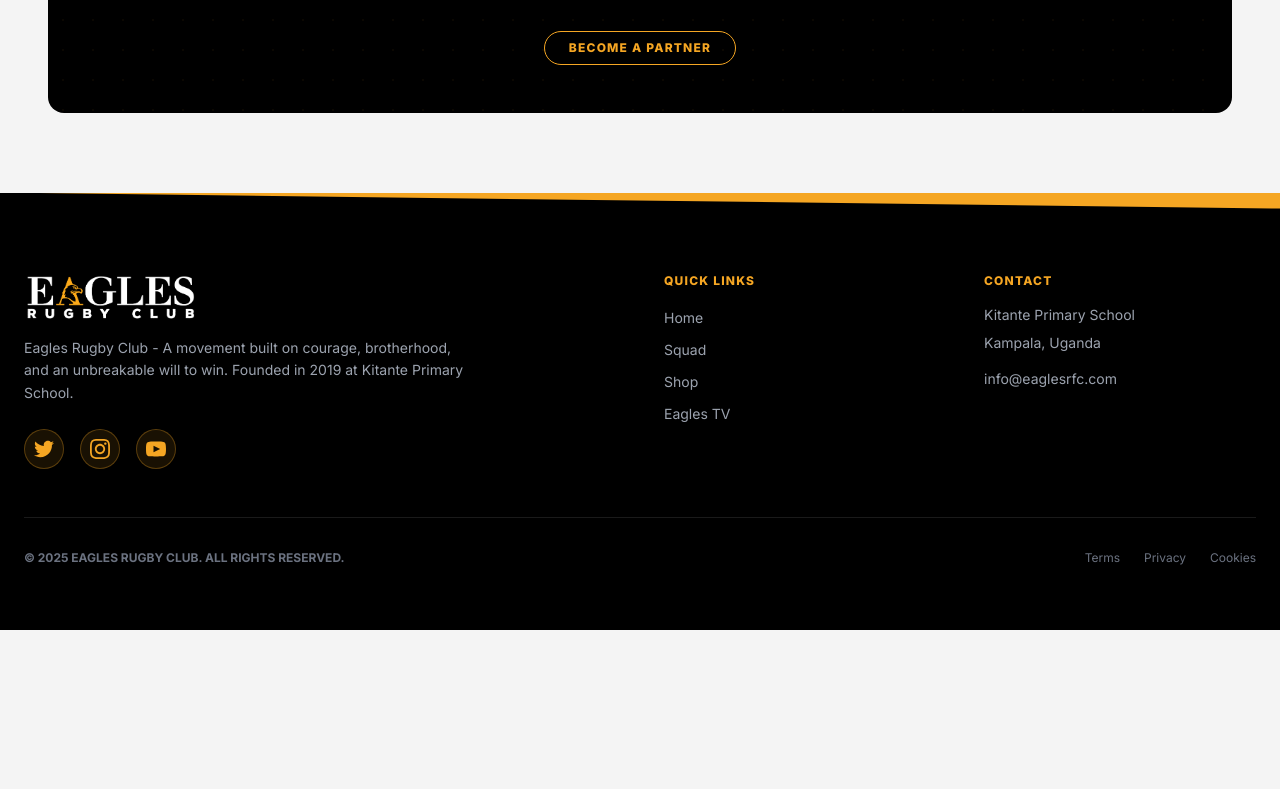
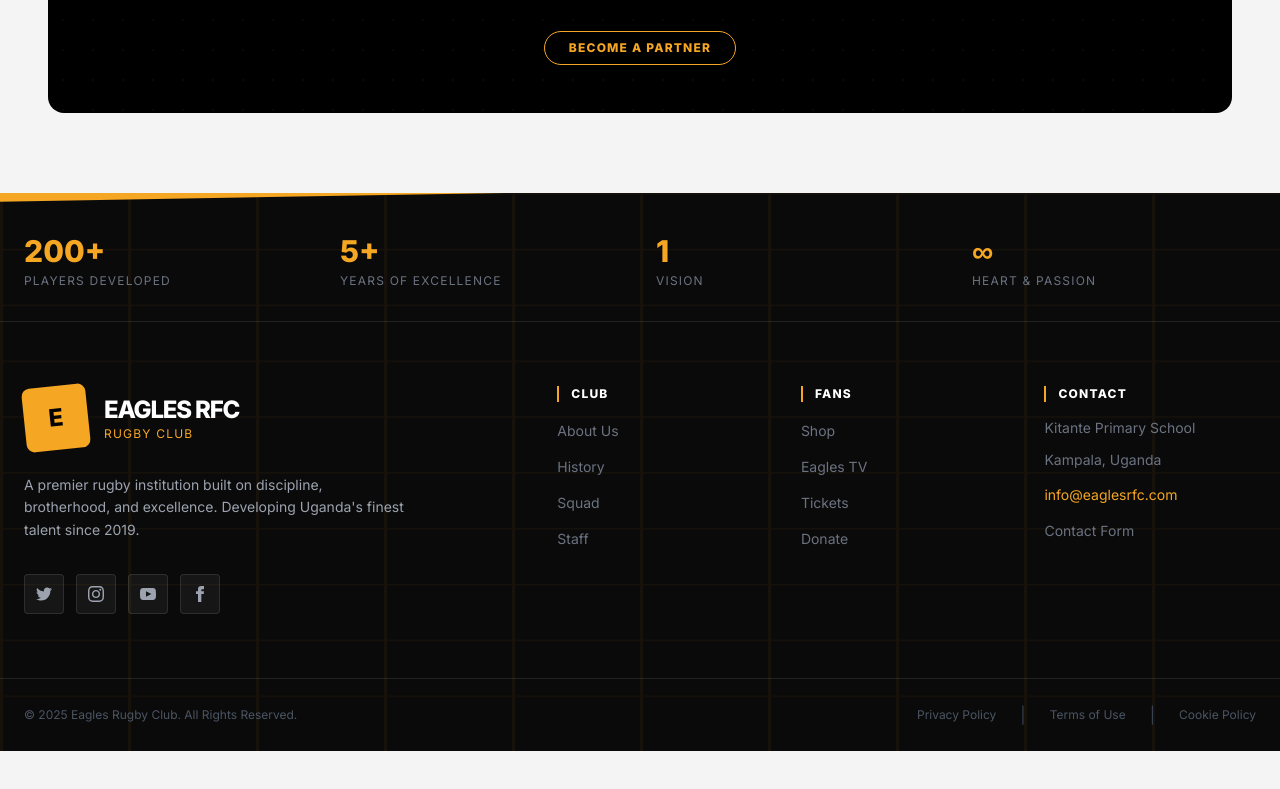
Before and after one commit to viber101/eaglesrfc3, a React (Vite) app: page / in a window 1280 px wide. Shown: the part 3800-4589 px from the top of the page. Before the commit the page ends 4510 px from the top, so only its background shows below. Built offline with nearby package versions, Linux system fonts and the light colour scheme.

Commit message:
feat: redesign footer with elegant sports/corporate look

```diff
--- a/App.tsx
+++ b/App.tsx
@@ -563,64 +563,134 @@ const App: React.FC = () => {
         )}
       </main>
 
-      {/* Creative Footer - Full Width */}
-      <footer className="bg-black text-white mt-20 w-full">
-          {/* Top Wave */}
-          <div className="h-4 bg-[#F5A623]" style={{
-            clipPath: 'polygon(0 0, 100% 0, 100% 100%, 0 0%)'
-          }}></div>
+      {/* Premium Sports Footer - Full Width */}
+      <footer className="bg-[#0a0a0a] text-white mt-20 w-full relative overflow-hidden">
+        {/* Dynamic Sports Background Pattern */}
+        <div className="absolute inset-0 opacity-5">
+          <svg className="w-full h-full" viewBox="0 0 100 100" preserveAspectRatio="none">
+            <pattern id="grid" width="10" height="10" patternUnits="userSpaceOnUse">
+              <path d="M 10 0 L 0 0 0 10" fill="none" stroke="#F5A623" strokeWidth="0.5"/>
+            </pattern>
+            <rect width="100" height="100" fill="url(#grid)"/>
+          </svg>
+        </div>
 
-          <div className="max-w-7xl mx-auto px-6 py-16">
+        {/* Angled Gold Accent Bar - Sports Energy */}
+        <div className="relative h-2 bg-[#F5A623] transform -skew-y-1 origin-top-left scale-110"></div>
+
         {/* Main Footer Content */}
-            <div className="grid grid-cols-1 md:grid-cols-4 gap-12 mb-12">
-              {/* Brand Column */}
-              <div className="md:col-span-2">
-                <img src="/KINTANTE FUN DAY FLYER.png" alt="Eagles RFC" className="h-12 w-auto object-contain mb-4" />
-                <p className="text-gray-400 text-sm leading-relaxed max-w-md">
-                  Eagles Rugby Club - A movement built on courage, brotherhood, and an unbreakable will to win. Founded in 2019 at Kitante Primary School.
-                </p>
-                <div className="flex space-x-4 mt-6">
-                  <a href="#" className="w-10 h-10 bg-[#F5A623]/10 border border-[#F5A623]/30 rounded-full flex items-center justify-center text-[#F5A623] hover:bg-[#F5A623] hover:text-black transition-all">
-                    <svg className="w-5 h-5" fill="currentColor" viewBox="0 0 24 24"><path d="M24 4.557c-.883.392-1.832.656-2.828.775 1.017-.609 1.798-1.574 2.165-2.724-.951.564-2.005.974-3.127 1.195-.897-.957-2.178-1.555-3.594-1.555-3.179 0-5.515 2.966-4.797 6.045-4.091-.205-7.719-2.165-10.148-5.144-1.29 2.213-.669 5.108 1.523 6.574-.806-.026-1.566-.247-2.229-.616-.054 2.281 1.581 4.415 3.949 4.89-.693.188-1.452.232-2.224.084.626 1.956 2.444 3.379 4.6 3.419-2.07 1.623-4.678 2.348-7.29 2.04 2.179 1.397 4.768 2.212 7.548 2.212 9.142 0 14.307-7.721 13.995-14.646.962-.695 1.797-1.562 2.457-2.549z"/></svg>
-                  </a>
-                  <a href="#" className="w-10 h-10 bg-[#F5A623]/10 border border-[#F5A623]/30 rounded-full flex items-center justify-center text-[#F5A623] hover:bg-[#F5A623] hover:text-black transition-all">
-                    <svg className="w-5 h-5" fill="currentColor" viewBox="0 0 24 24"><path d="M12 2.163c3.204 0 3.584.012 4.85.07 3.252.148 4.771 1.691 4.919 4.919.058 1.265.069 1.645.069 4.849 0 3.205-.012 3.584-.069 4.849-.149 3.225-1.664 4.771-4.919 4.919-1.266.058-1.644.07-4.85.07-3.204 0-3.584-.012-4.849-.07-3.26-.149-4.771-1.699-4.919-4.92-.058-1.265-.07-1.644-.07-4.849 0-3.204.013-3.583.07-4.849.149-3.227 1.664-4.771 4.919-4.919 1.266-.057 1.645-.069 4.849-.069zm0-2.163c-3.259 0-3.667.014-4.947.072-4.358.2-6.78 2.618-6.98 6.98-.059 1.281-.073 1.689-.073 4.948 0 3.259.014 3.668.072 4.948.2 4.358 2.618 6.78 6.98 6.98 1.281.058 1.689.072 4.948.072 3.259 0 3.668-.014 4.948-.072 4.354-.2 6.782-2.618 6.979-6.98.059-1.28.073-1.689.073-4.948 0-3.259-.014-3.667-.072-4.947-.196-4.354-2.617-6.78-6.979-6.98-1.281-.059-1.69-.073-4.949-.073zm0 5.838c-3.403 0-6.162 2.759-6.162 6.162s2.759 6.163 6.162 6.163 6.162-2.759 6.162-6.163c0-3.403-2.759-6.162-6.162-6.162zm0 10.162c-2.209 0-4-1.79-4-4 0-2.209 1.791-4 4-4s4 1.791 4 4c0 2.21-1.791 4-4 4zm6.406-11.845c-.796 0-1.441.645-1.441 1.44s.645 1.44 1.441 1.44c.795 0 1.439-.645 1.439-1.44s-.644-1.44-1.439-1.44z"/></svg>
-                  </a>
-                  <a href="#" className="w-10 h-10 bg-[#F5A623]/10 border border-[#F5A623]/30 rounded-full flex items-center justify-center text-[#F5A623] hover:bg-[#F5A623] hover:text-black transition-all">
-                    <svg className="w-5 h-5" fill="currentColor" viewBox="0 0 24 24"><path d="M19.615 3.184c-3.604-.246-11.631-.245-15.23 0-3.897.266-4.356 2.62-4.385 8.816.029 6.185.484 8.549 4.385 8.816 3.6.245 11.626.246 15.23 0 3.897-.266 4.356-2.62 4.385-8.816-.029-6.185-.484-8.549-4.385-8.816zm-10.615 12.816v-8l8 3.993-8 4.007z"/></svg>
-                  </a>
+        <div className="relative z-10">
+          {/* Top Stats Bar - Corporate Sports Data */}
+          <div className="border-b border-white/10">
+            <div className="max-w-7xl mx-auto px-6 py-8">
+              <div className="grid grid-cols-2 md:grid-cols-4 gap-8">
+                <div className="text-center md:text-left">
+                  <span className="text-[#F5A623] text-3xl font-black">200+</span>
+                  <p className="text-gray-500 text-xs uppercase tracking-widest mt-1">Players Developed</p>
+                </div>
+                <div className="text-center md:text-left">
+                  <span className="text-[#F5A623] text-3xl font-black">5+</span>
+                  <p className="text-gray-500 text-xs uppercase tracking-widest mt-1">Years of Excellence</p>
+                </div>
+                <div className="text-center md:text-left">
+                  <span className="text-[#F5A623] text-3xl font-black">1</span>
+                  <p className="text-gray-500 text-xs uppercase tracking-widest mt-1">Vision</p>
+                </div>
+                <div className="text-center md:text-left">
+                  <span className="text-[#F5A623] text-3xl font-black">∞</span>
+                  <p className="text-gray-500 text-xs uppercase tracking-widest mt-1">Heart & Passion</p>
+                </div>
+              </div>
             </div>
           </div>
 
-              {/* Quick Links */}
+          {/* Main Footer Grid */}
+          <div className="max-w-7xl mx-auto px-6 py-16">
+            <div className="grid grid-cols-1 lg:grid-cols-12 gap-12">
+
+              {/* Brand Column - Larger */}
+              <div className="lg:col-span-5">
+                <div className="flex items-center space-x-4 mb-6">
+                  <div className="w-16 h-16 bg-[#F5A623] rounded-lg flex items-center justify-center transform -rotate-6">
+                    <span className="text-black text-2xl font-black">E</span>
+                  </div>
                   <div>
-                <h3 className="text-[#F5A623] text-xs font-black uppercase tracking-widest mb-4">Quick Links</h3>
-                <ul className="space-y-2">
-                  <li><a href="#" onClick={() => setCurrentPage('home')} className="text-gray-400 text-sm hover:text-[#F5A623] transition-colors">Home</a></li>
-                  <li><a href="#" onClick={() => setCurrentPage('squad')} className="text-gray-400 text-sm hover:text-[#F5A623] transition-colors">Squad</a></li>
-                  <li><a href="#" onClick={() => setCurrentPage('shop')} className="text-gray-400 text-sm hover:text-[#F5A623] transition-colors">Shop</a></li>
-                  <li><a href="#" onClick={() => setCurrentPage('tv')} className="text-gray-400 text-sm hover:text-[#F5A623] transition-colors">Eagles TV</a></li>
+                    <h3 className="text-2xl font-black uppercase tracking-tighter">Eagles RFC</h3>
+                    <p className="text-[#F5A623] text-xs uppercase tracking-widest">Rugby Club</p>
+                  </div>
+                </div>
+                <p className="text-gray-400 text-sm leading-relaxed max-w-sm mb-8">
+                  A premier rugby institution built on discipline, brotherhood, and excellence. Developing Uganda's finest talent since 2019.
+                </p>
+
+                {/* Social Icons - Corporate Style */}
+                <div className="flex space-x-3">
+                  {['twitter', 'instagram', 'youtube', 'facebook'].map((social) => (
+                    <a key={social} href="#" className="w-10 h-10 bg-white/5 border border-white/10 rounded flex items-center justify-center text-gray-400 hover:bg-[#F5A623] hover:text-black hover:border-[#F5A623] transition-all duration-300">
+                      <svg className="w-4 h-4" fill="currentColor" viewBox="0 0 24 24">
+                        {social === 'twitter' && <path d="M24 4.557c-.883.392-1.832.656-2.828.775 1.017-.609 1.798-1.574 2.165-2.724-.951.564-2.005.974-3.127 1.195-.897-.957-2.178-1.555-3.594-1.555-3.179 0-5.515 2.966-4.797 6.045-4.091-.205-7.719-2.165-10.148-5.144-1.29 2.213-.669 5.108 1.523 6.574-.806-.026-1.566-.247-2.229-.616-.054 2.281 1.581 4.415 3.949 4.89-.693.188-1.452.232-2.224.084.626 1.956 2.444 3.379 4.6 3.419-2.07 1.623-4.678 2.348-7.29 2.04 2.179 1.397 4.768 2.212 7.548 2.212 9.142 0 14.307-7.721 13.995-14.646.962-.695 1.797-1.562 2.457-2.549z"/>}
+                        {social === 'instagram' && <path d="M12 2.163c3.204 0 3.584.012 4.85.07 3.252.148 4.771 1.691 4.919 4.919.058 1.265.069 1.645.069 4.849 0 3.205-.012 3.584-.069 4.849-.149 3.225-1.664 4.771-4.919 4.919-1.266.058-1.644.07-4.85.07-3.204 0-3.584-.012-4.849-.07-3.26-.149-4.771-1.699-4.919-4.92-.058-1.265-.07-1.644-.07-4.849 0-3.204.013-3.583.07-4.849.149-3.227 1.664-4.771 4.919-4.919 1.266-.057 1.645-.069 4.849-.069zm0-2.163c-3.259 0-3.667.014-4.947.072-4.358.2-6.78 2.618-6.98 6.98-.059 1.281-.073 1.689-.073 4.948 0 3.259.014 3.668.072 4.948.2 4.358 2.618 6.78 6.98 6.98 1.281.058 1.689.072 4.948.072 3.259 0 3.668-.014 4.948-.072 4.354-.2 6.782-2.618 6.979-6.98.059-1.28.073-1.689.073-4.948 0-3.259-.014-3.667-.072-4.947-.196-4.354-2.617-6.78-6.979-6.98-1.281-.059-1.69-.073-4.949-.073zm0 5.838c-3.403 0-6.162 2.759-6.162 6.162s2.759 6.163 6.162 6.163 6.162-2.759 6.162-6.163c0-3.403-2.759-6.162-6.162-6.162zm0 10.162c-2.209 0-4-1.79-4-4 0-2.209 1.791-4 4-4s4 1.791 4 4c0 2.21-1.791 4-4 4zm6.406-11.845c-.796 0-1.441.645-1.441 1.44s.645 1.44 1.441 1.44c.795 0 1.439-.645 1.439-1.44s-.644-1.44-1.439-1.44z"/>}
+                        {social === 'youtube' && <path d="M19.615 3.184c-3.604-.246-11.631-.245-15.23 0-3.897.266-4.356 2.62-4.385 8.816.029 6.185.484 8.549 4.385 8.816 3.6.245 11.626.246 15.23 0 3.897-.266 4.356-2.62 4.385-8.816-.029-6.185-.484-8.549-4.385-8.816zm-10.615 12.816v-8l8 3.993-8 4.007z"/>}
+                        {social === 'facebook' && <path d="M9 8h-3v4h3v12h5v-12h3.642l.358-4h-4v-1.667c0-.955.192-1.333 1.115-1.333h2.885v-5h-3.808c-3.596 0-5.192 1.583-5.192 4.615v3.385z"/>}
+                      </svg>
+                    </a>
+                  ))}
+                </div>
+              </div>
+
+              {/* Navigation Columns */}
+              <div className="lg:col-span-7">
+                <div className="grid grid-cols-2 md:grid-cols-3 gap-8">
+                  {/* Club */}
+                  <div>
+                    <h4 className="text-white text-xs font-black uppercase tracking-widest mb-4 border-l-2 border-[#F5A623] pl-3">Club</h4>
+                    <ul className="space-y-3">
+                      <li><a href="#" onClick={() => setCurrentPage('about')} className="text-gray-500 text-sm hover:text-[#F5A623] transition-colors">About Us</a></li>
+                      <li><a href="#" onClick={() => setCurrentPage('history')} className="text-gray-500 text-sm hover:text-[#F5A623] transition-colors">History</a></li>
+                      <li><a href="#" onClick={() => setCurrentPage('squad')} className="text-gray-500 text-sm hover:text-[#F5A623] transition-colors">Squad</a></li>
+                      <li><a href="#" className="text-gray-500 text-sm hover:text-[#F5A623] transition-colors">Staff</a></li>
+                    </ul>
+                  </div>
+
+                  {/* Fans */}
+                  <div>
+                    <h4 className="text-white text-xs font-black uppercase tracking-widest mb-4 border-l-2 border-[#F5A623] pl-3">Fans</h4>
+                    <ul className="space-y-3">
+                      <li><a href="#" onClick={() => setCurrentPage('shop')} className="text-gray-500 text-sm hover:text-[#F5A623] transition-colors">Shop</a></li>
+                      <li><a href="#" onClick={() => setCurrentPage('tv')} className="text-gray-500 text-sm hover:text-[#F5A623] transition-colors">Eagles TV</a></li>
+                      <li><a href="#" className="text-gray-500 text-sm hover:text-[#F5A623] transition-colors">Tickets</a></li>
+                      <li><a href="#" onClick={() => setCurrentPage('donate')} className="text-gray-500 text-sm hover:text-[#F5A623] transition-colors">Donate</a></li>
                     </ul>
                   </div>
 
                   {/* Contact */}
                   <div>
-                <h3 className="text-[#F5A623] text-xs font-black uppercase tracking-widest mb-4">Contact</h3>
-                <ul className="space-y-2 text-gray-400 text-sm">
-                  <li>Kitante Primary School</li>
-                  <li>Kampala, Uganda</li>
-                  <li className="pt-2">info@eaglesrfc.com</li>
+                    <h4 className="text-white text-xs font-black uppercase tracking-widest mb-4 border-l-2 border-[#F5A623] pl-3">Contact</h4>
+                    <ul className="space-y-3">
+                      <li className="text-gray-500 text-sm">Kitante Primary School</li>
+                      <li className="text-gray-500 text-sm">Kampala, Uganda</li>
+                      <li><a href="mailto:info@eaglesrfc.com" className="text-[#F5A623] text-sm hover:underline">info@eaglesrfc.com</a></li>
+                      <li><a href="#" onClick={() => setCurrentPage('contact')} className="text-gray-500 text-sm hover:text-[#F5A623] transition-colors">Contact Form</a></li>
                     </ul>
                   </div>
                 </div>
+              </div>
+            </div>
+          </div>
 
-            {/* Bottom Bar */}
-            <div className="border-t border-white/10 pt-8 flex flex-col md:flex-row items-center justify-between">
-              <p className="text-gray-500 text-xs font-bold">© 2025 EAGLES RUGBY CLUB. ALL RIGHTS RESERVED.</p>
-              <div className="flex space-x-6 mt-4 md:mt-0">
-                <a href="#" className="text-gray-500 text-xs hover:text-[#F5A623] transition-colors">Terms</a>
-                <a href="#" className="text-gray-500 text-xs hover:text-[#F5A623] transition-colors">Privacy</a>
-                <a href="#" className="text-gray-500 text-xs hover:text-[#F5A623] transition-colors">Cookies</a>
+          {/* Bottom Legal Bar */}
+          <div className="border-t border-white/10">
+            <div className="max-w-7xl mx-auto px-6 py-6">
+              <div className="flex flex-col md:flex-row items-center justify-between">
+                <p className="text-gray-600 text-xs">© 2025 Eagles Rugby Club. All Rights Reserved.</p>
+                <div className="flex items-center space-x-6 mt-4 md:mt-0">
+                  <a href="#" className="text-gray-600 text-xs hover:text-[#F5A623] transition-colors">Privacy Policy</a>
+                  <span className="text-gray-700">|</span>
+                  <a href="#" className="text-gray-600 text-xs hover:text-[#F5A623] transition-colors">Terms of Use</a>
+                  <span className="text-gray-700">|</span>
+                  <a href="#" className="text-gray-600 text-xs hover:text-[#F5A623] transition-colors">Cookie Policy</a>
+                </div>
+              </div>
             </div>
           </div>
         </div>
```
Lines whose indentation alone changed are shown as unchanged.
